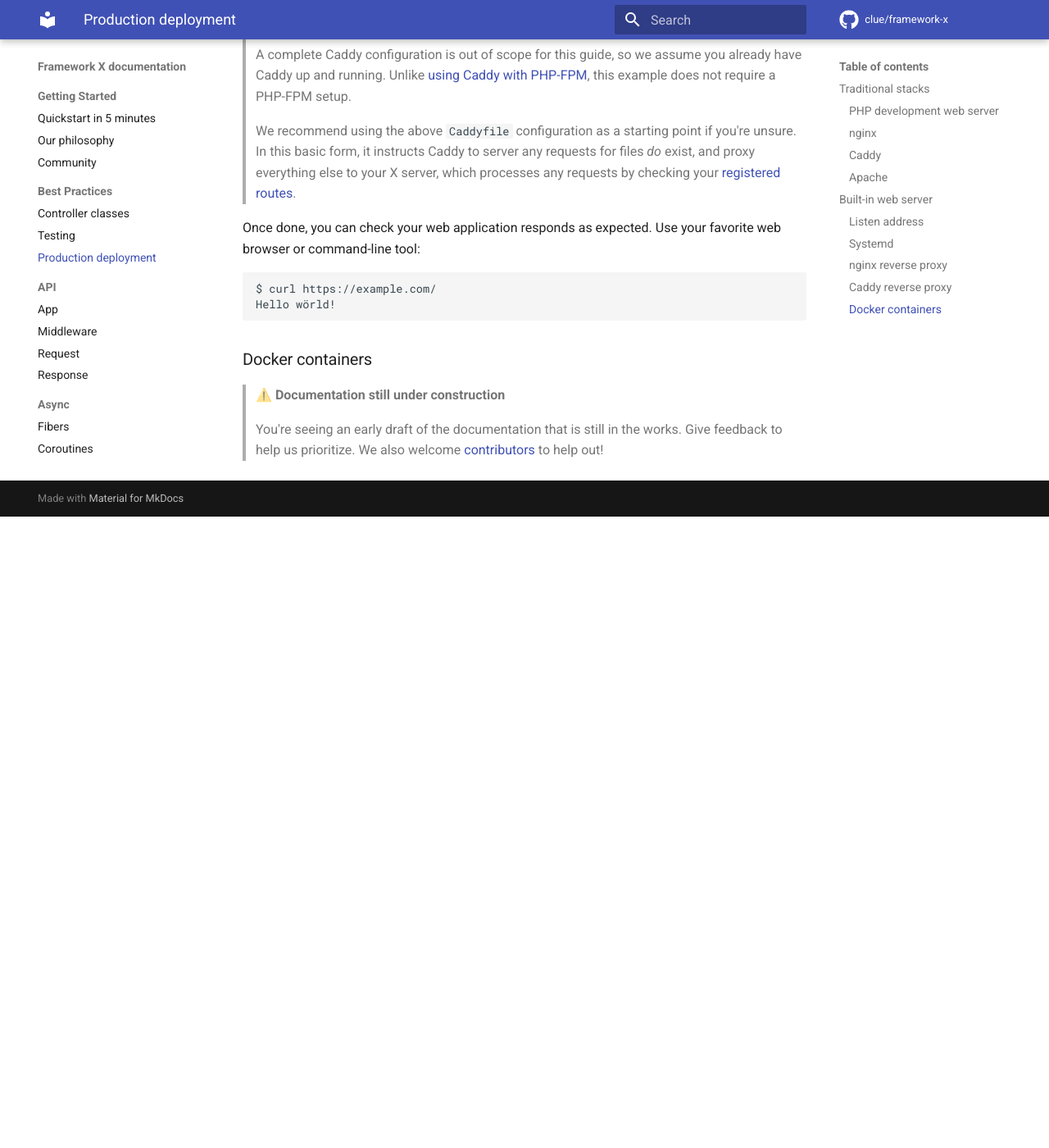
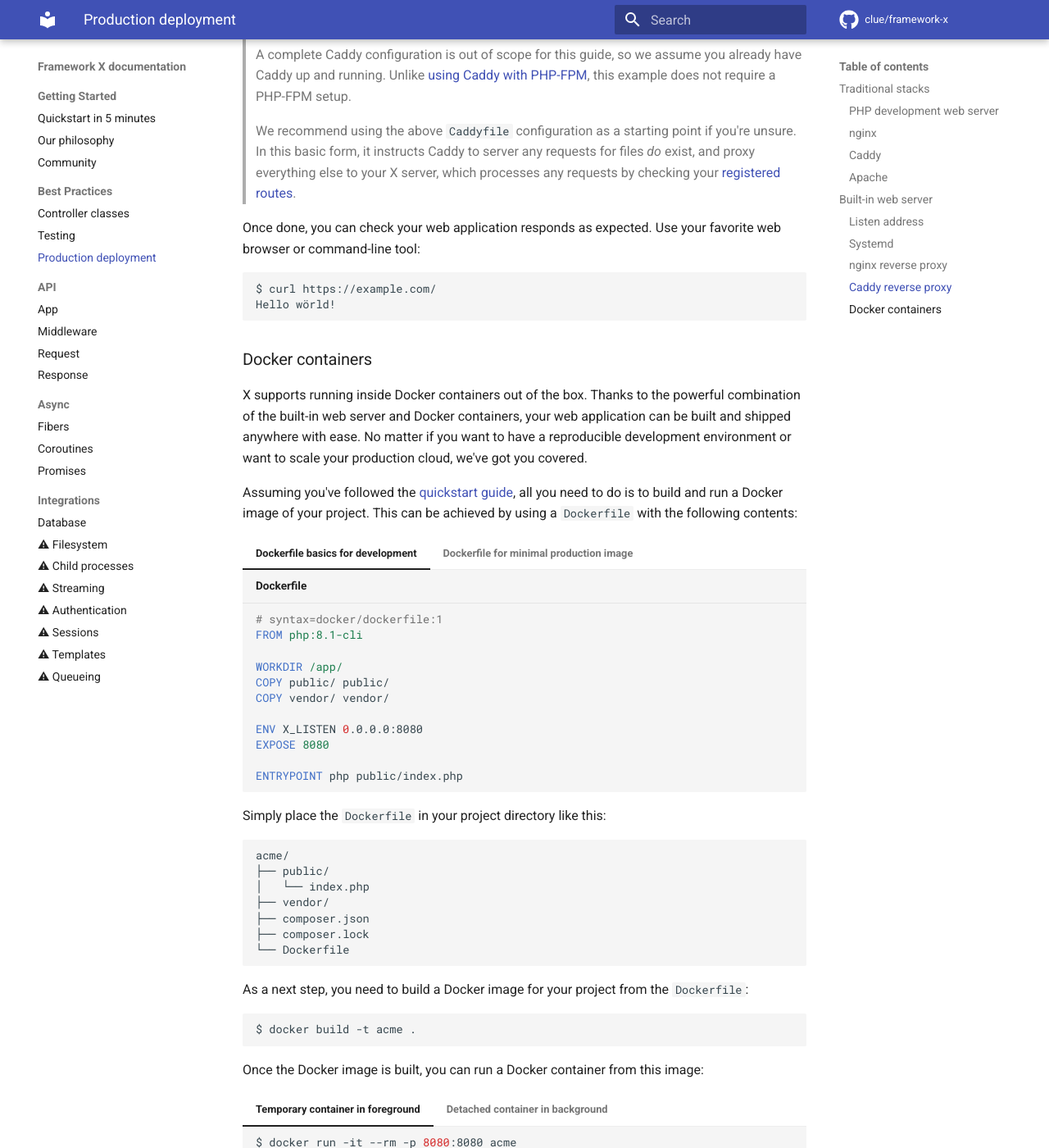
Before and after one commit to clue/framework-x, an MkDocs documentation site: the page built from docs/best-practices/deployment.md, in a window 1280 px wide and 1400 px high, scrolled down 9021 px. Shown: the whole window at 82% size. Built offline with MkDocs 1.6.1 and Material for MkDocs 9.7.7, drawn with Linux system fonts in a browser that asks for light colours; comment, search, counter and statistics services are not loaded; before the commit the page ends 9651 px from its top, so only the background shows below that; some of the changed text lies outside the part shown.

Commit message:
Add instructions for Docker containers

````diff
--- a/docs/best-practices/deployment.md
+++ b/docs/best-practices/deployment.md
@@ -470,8 +470,111 @@ Hello wörld!
 
 ### Docker containers
 
-> ⚠️ **Documentation still under construction**
+X supports running inside Docker containers out of the box. Thanks to the
+powerful combination of the built-in web server and Docker containers, your
+web application can be built and shipped anywhere with ease. No matter if you
+want to have a reproducible development environment or want to scale your
+production cloud, we've got you covered.
+
+Assuming you've followed the [quickstart guide](../getting-started/quickstart.md),
+all you need to do is to build and run a Docker image of your project. This can
+be achieved by using a `Dockerfile` with the following contents:
+
+=== "Dockerfile basics for development"
+
+    ```docker title="Dockerfile"
+    # syntax=docker/dockerfile:1
+    FROM php:8.1-cli
+
+    WORKDIR /app/
+    COPY public/ public/
+    COPY vendor/ vendor/
+
+    ENV X_LISTEN 0.0.0.0:8080
+    EXPOSE 8080
+
+    ENTRYPOINT php public/index.php
+    ```
+
+=== "Dockerfile for minimal production image"
+
+    ```docker title="Dockerfile"
+    # syntax=docker/dockerfile:1
+    FROM composer:2 AS build
+
+    WORKDIR /app/
+    COPY composer.json composer.lock ./
+    RUN composer install --no-dev --ignore-platform-reqs --optimize-autoloader
+
+    FROM php:8.1-alpine
+
+    # recommended: install optional extensions ext-ev and ext-sockets
+    RUN apk --no-cache add ${PHPIZE_DEPS} libev \
+        && pecl install ev \
+        && docker-php-ext-enable ev \
+        && docker-php-ext-install sockets \
+        && apk del ${PHPIZE_DEPS}
+
+    WORKDIR /app/
+    COPY public/ public/
+    # COPY src/ src/
+    COPY --from=build /app/vendor/ vendor/
+
+    ENV X_LISTEN 0.0.0.0:8080
+    EXPOSE 8080
+
+    USER nobody:nobody
+    ENTRYPOINT php public/index.php
+    ```
+
+Simply place the `Dockerfile` in your project directory like this:
+
+```
+acme/
+├── public/
+│   └── index.php
+├── vendor/
+├── composer.json
+├── composer.lock
+└── Dockerfile
+```
+
+As a next step, you need to build a Docker image for your project from the `Dockerfile`:
+
+```bash
+$ docker build -t acme .
+```
+
+Once the Docker image is built, you can run a Docker container from this image:
+
+=== "Temporary container in foreground"
+
+    ```bash
+    $ docker run -it --rm -p 8080:8080 acme
+    ```
+
+=== "Detached container in background"
+
+    ```bash
+    $ docker run -d -p 8080:8080 acme
+    ```
+
+Once running, you can check your web application responds as expected. Use your
+favorite web browser or command-line tool:
+
+```bash
+$ curl http://localhost:8080/
+Hello wörld!
+```
+
+This should be enough to get you started with Docker.
+
+> ℹ️ **Getting fancy with Docker**
 >
-> You're seeing an early draft of the documentation that is still in the works.
-> Give feedback to help us prioritize.
-> We also welcome [contributors](../getting-started/community.md) to help out!
+> A complete Docker tutorial is out of scope for this guide, but here are some
+> interesting pointers for you: If you want to share your application, you may
+> push your Docker image to your image registry of choice (private or public).
+> This allows you to pull and reuse your application image on any infrastructure.
+> Speaking of scalable infrastructure, you may also use X in serverless
+> environments and autoscale your application with your load, anywhere from zero
+> to hundreds of servers and beyond. Endless options!
````
